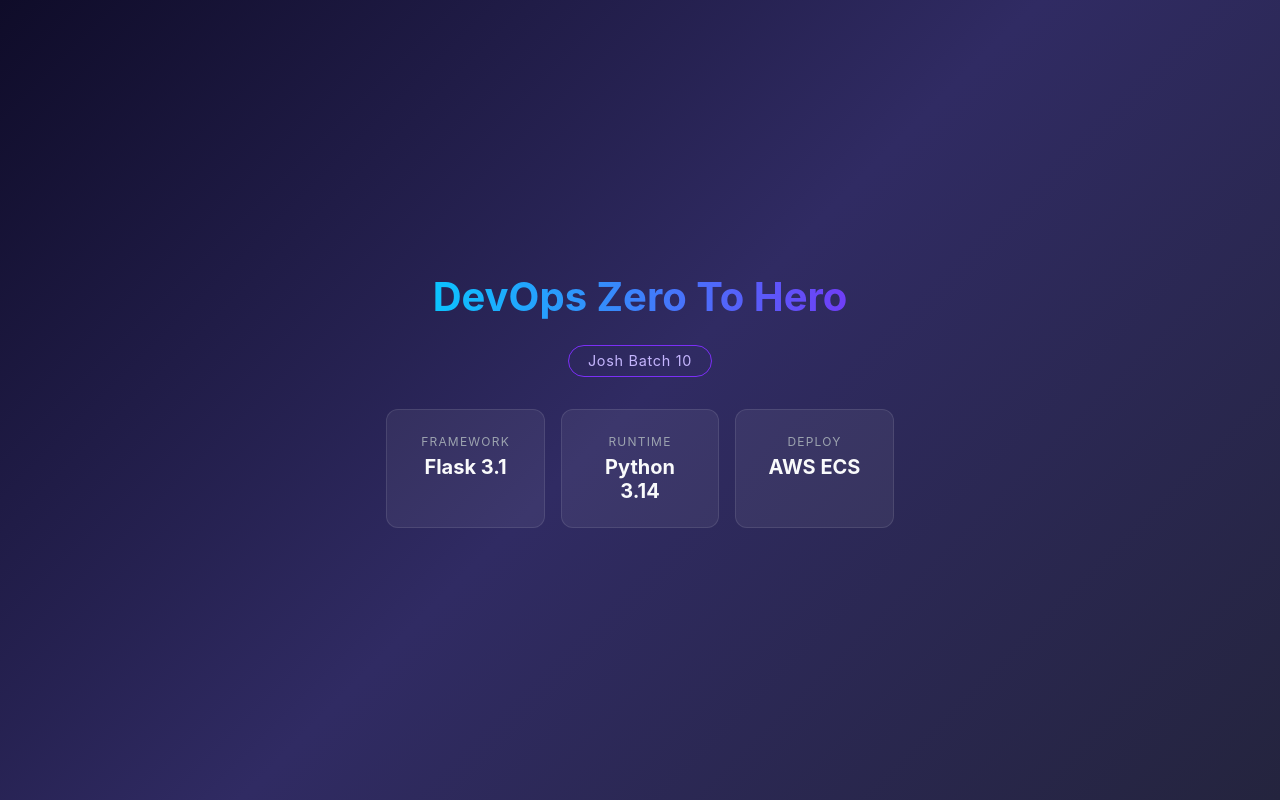
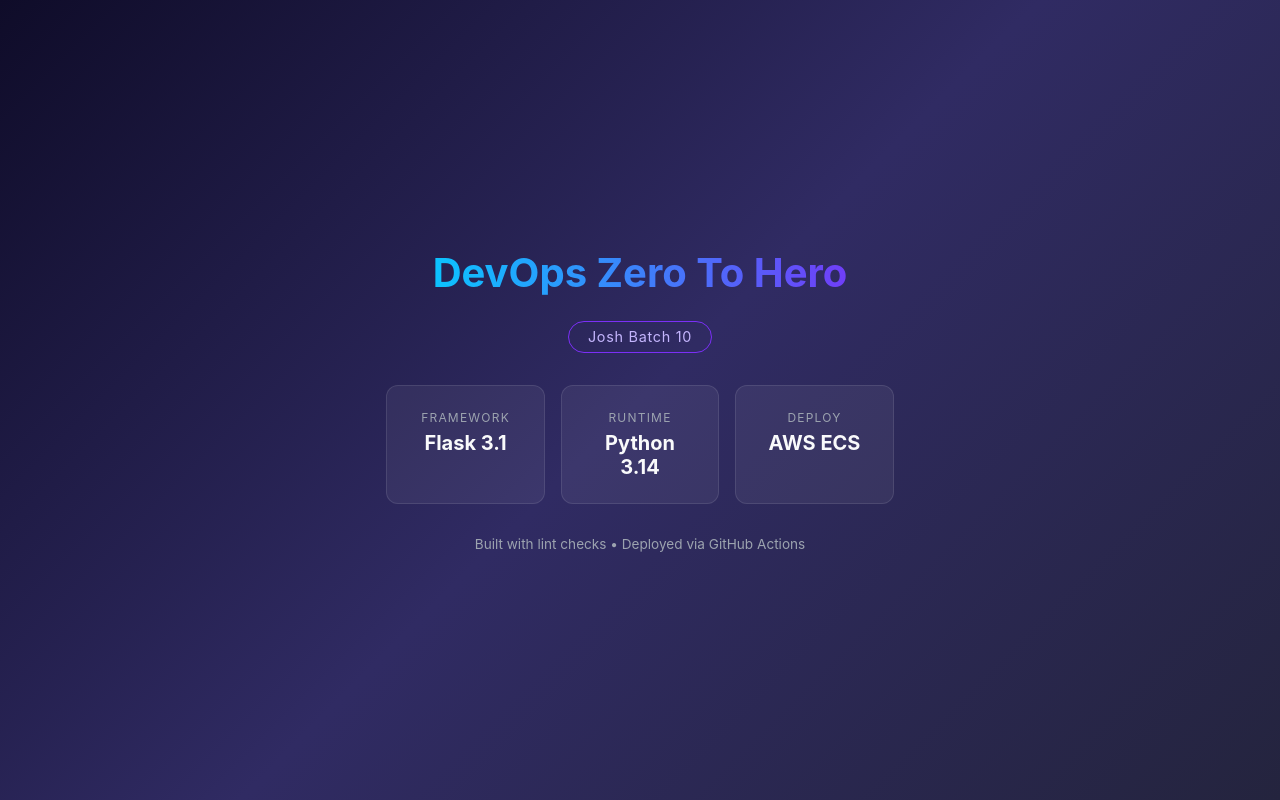
Before and after one commit to Jayam07/github--actions, a Flask app: page / in a window 1280 px wide. Run offline with Flask 3, Linux system fonts and the light colour scheme.

Commit message:
added new html

```diff
--- a/templates/index.html
+++ b/templates/index.html
@@ -63,6 +63,13 @@
             font-size: 1.25rem;
             color: #f9fafb;
         }
+
+        /* NEW (minimal addition) */
+        .footer {
+            margin-top: 2rem;
+            font-size: 0.85rem;
+            color: #9ca3af;
+        }
     </style>
 </head>
 <body>
@@ -83,6 +90,11 @@
                 <strong>AWS ECS</strong>
             </div>
         </div>
+
+        <!-- NEW -->
+        <div class="footer">
+            Built with lint checks • Deployed via GitHub Actions
+        </div>
     </div>
 </body>
 </html>
```
